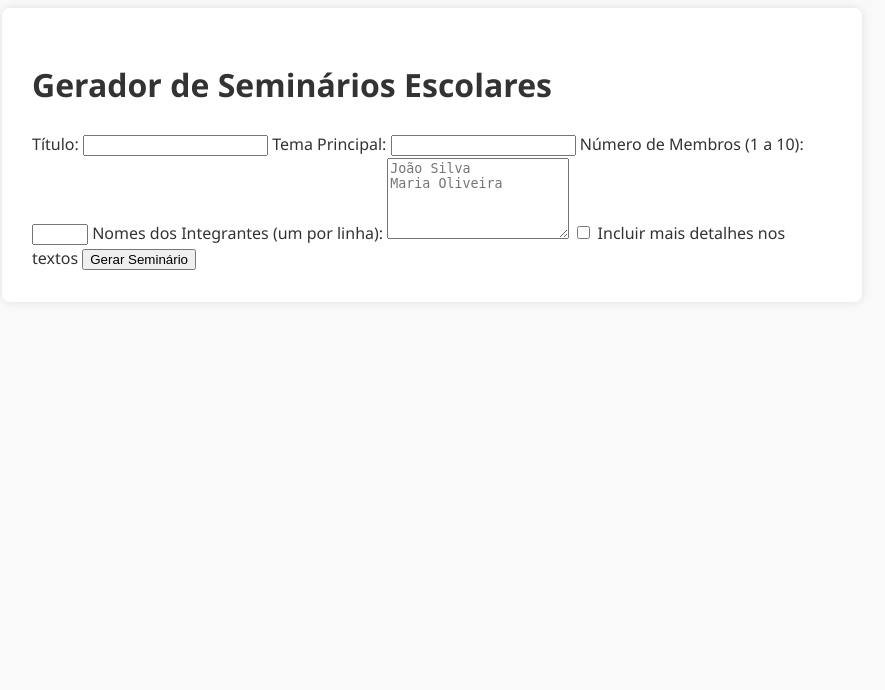
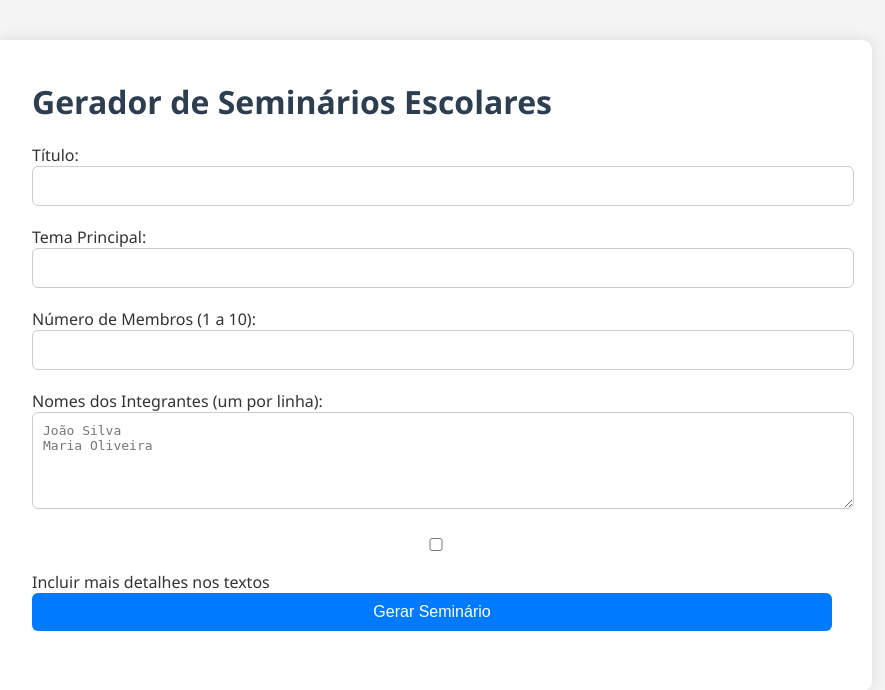
Before and after one commit to Samuel192801/seminario-ia, a Flask app: page / in a window 1280 px wide. Shown: the top 690 px of the page, without its empty margins (208-1093 px from the left). Run offline with Flask 3, Linux system fonts and the light colour scheme.

Commit message:
Update style.css

```diff
--- a/static/style.css
+++ b/static/style.css
@@ -1,43 +1,92 @@
+/* Estilo base */
 body {
   font-family: 'Segoe UI', sans-serif;
-  background-color: #f9f9f9;
+  background-color: #f4f4f4;
   color: #333;
-  line-height: 1.6;
+  margin: 0;
+  padding: 0;
 }
 
 .container {
   max-width: 800px;
   margin: auto;
+  background: white;
+  padding: 40px;
+  box-shadow: 0 0 15px rgba(0,0,0,0.1);
+  border-radius: 10px;
+  margin-top: 40px;
+}
+
+h1, h2, h3 {
+  color: #2c3e50;
+  margin-top: 0;
+}
+
+input, textarea, select, button {
+  width: 100%;
+  padding: 10px;
+  margin-bottom: 20px;
+  border: 1px solid #ccc;
+  border-radius: 6px;
+  font-size: 1em;
+}
+
+button {
+  background-color: #007BFF;
+  color: white;
+  border: none;
+  cursor: pointer;
+}
+
+button:hover {
+  background-color: #0056b3;
+}
+
+/* Slides (cada página é um slide) */
+.slide {
+  page-break-after: always;
   padding: 30px;
   background: white;
-  border-radius: 8px;
+  border-radius: 10px;
+  margin-bottom: 30px;
   box-shadow: 0 0 10px rgba(0,0,0,0.1);
+  position: relative;
 }
 
-.page-break {
-  page-break-after: always;
-  margin-bottom: 30px;
+.slide h2 {
+  border-left: 5px solid #007BFF;
+  padding-left: 10px;
+  margin-top: 0;
 }
 
 img {
   width: 100%;
   height: auto;
-  border-radius: 5px;
-  margin-top: 10px;
+  border-radius: 8px;
+  margin-top: 15px;
 }
 
 .credit {
+  font-size: 0.85em;
+  color: #666;
+  margin-top: 5px;
+}
+
+.references {
   font-size: 0.9em;
-  color: #777;
-  margin-top: 5px;
+  list-style-type: disc;
+  padding-left: 20px;
 }
 
 .btn {
   display: inline-block;
   background: #007BFF;
   color: white;
-  padding: 10px 20px;
+  padding: 12px 24px;
   text-decoration: none;
-  border-radius: 5px;
-  margin-top: 20px;
+  border-radius: 6px;
+  font-weight: bold;
 }
+.btn:hover {
+  background: #0056b3;
+}
```
